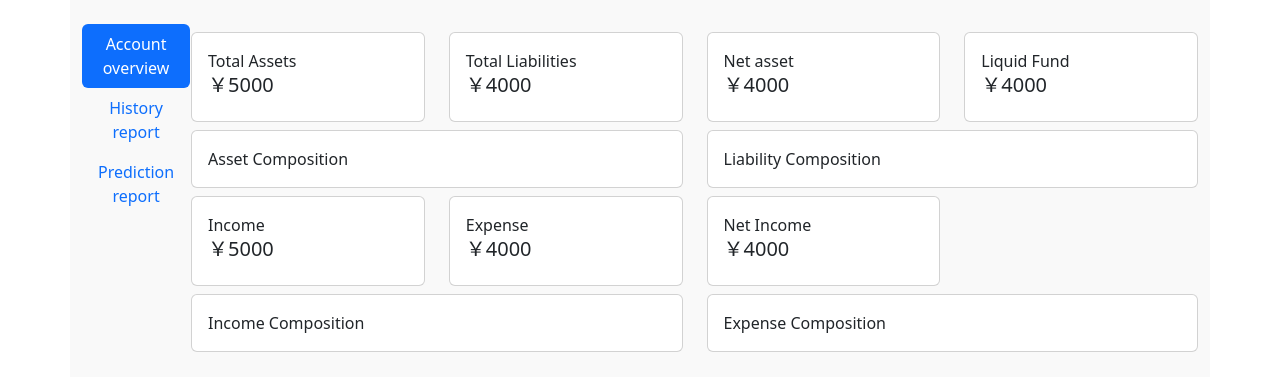
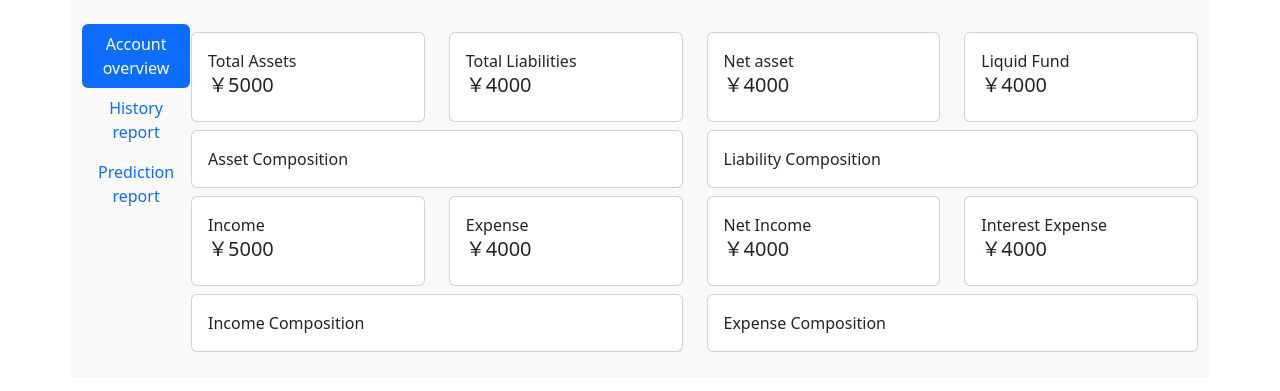
Before and after one commit to nutalk/OpenBookkeeping, a Django app: template accounts/templates/report.html in a window 1280 px wide. Shown: the part 56-447 px from the top of the page. Run offline with Django 5.2, Linux system fonts and the light colour scheme; the template is opened without the code that fills it, so the values that code supplies are empty; some libraries are stand-ins or nearby versions.

Commit message:
Add Interest Expense in html

```diff
--- a/accounts/templates/report.html
+++ b/accounts/templates/report.html
@@ -100,6 +100,14 @@
                     </div>
                 </div>
             </div>
+            <div class="col-sm-6 col-lg-3">
+                <div class="card mt-2">
+                    <div class="card-body">
+                        <div class="subheader">{%trans "Interest Expense"%}</div>
+                        <h5 id="netcome_total">￥4000</h5>
+                    </div>
+                </div>
+            </div>
 
             <div class="col-sm-12 col-lg-6">
                 <div class="card mt-2">
```
Also changed, not shown: locale/zh_Hans/LC_MESSAGES/django.po.
